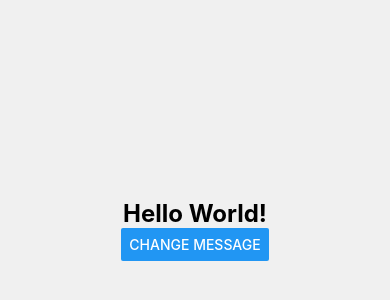
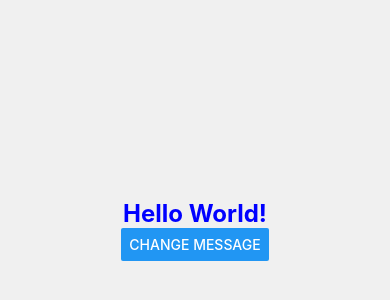
Before and after one commit to PhanTien234/Learn_ReactNative, a React Native app: screen / in a window 390 px wide. Shown: the part 192-492 px from the top of the page. Built offline with nearby package versions, Linux system fonts and the light colour scheme.

Commit message:
Using Props

```diff
--- a/App.js
+++ b/App.js
@@ -6,12 +6,12 @@ export default function App() {
   const [message, setMessage] = useState("Hello World!");
 
   const changeMessage = () => {
-    setMessage("Hello from React Native");
+    setMessage("Hello from React Native!");
   };
 
   return (
     <View style={styles.container}>
-      <Greeting message={message} />
+      <Greeting message={message} style={{ color: "blue" }} />
       <Button title="Change Message" onPress={changeMessage} />
     </View>
   );
--- a/components/Greeting.js
+++ b/components/Greeting.js
@@ -1,11 +1,12 @@
-// Gretting.js
 import React from "react";
 import { View, Text } from "react-native";
 
-const Greeting = ({ message }) => {
+const Greeting = ({ message, style }) => {
   return (
     <View style={{ alignItems: "center" }}>
-      <Text style={{ fontSize: 24, fontWeight: "bold" }}>{message}</Text>
+      <Text style={[{ fontSize: 24, fontWeight: "bold" }, style]}>
+        {message}
+      </Text>
     </View>
   );
 };
```
